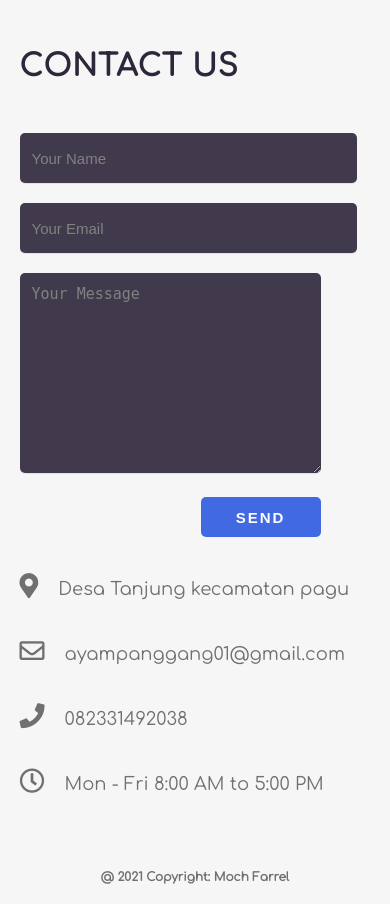
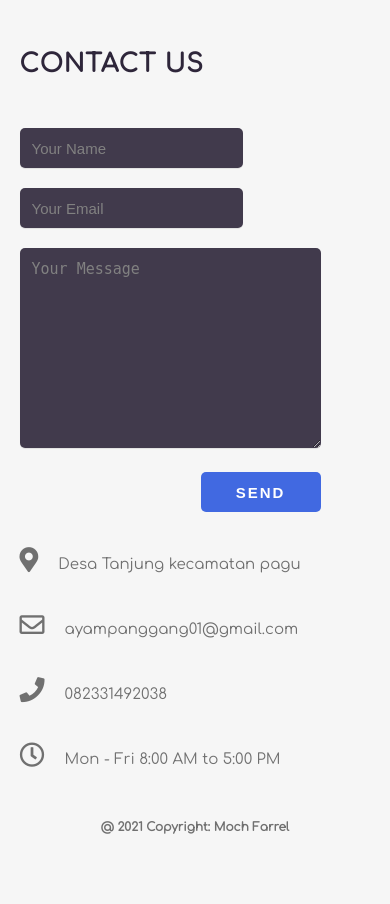
Before and after one commit to mochfarrel06/mochfarrel06.github.io, a PHP site: page /contact.html in a window 390 px wide; the page is wider, and only the part inside the window is pictured. Shown: the part 60-964 px from the top of that part. After the commit the page ends 894 px from the top of that part, so only its background shows below. Run offline with PHP 8.4, Linux system fonts and the light colour scheme.

Commit message:
memodifikasi contact.html

```diff
--- a/css/stylecontact.css
+++ b/css/stylecontact.css
@@ -118,8 +118,9 @@ section{
     display: flex;
     flex-direction: column;
     width: 100%;
-    height: 480px;
-    margin-bottom: 50px;
+    height: 530px;
+    /* margin-bottom: 40px; */
+    /* background-color: rosybrown; */
 }
 
 .atas{
@@ -167,8 +168,8 @@ section{
     background-color: #2E263A;
     color: #fff;
     border: none;
-    width: 337px;
-    height: 50px;
+    max-width: 337px;
+    max-height: 40px;
     padding: 12px;
     font-size: 15px;
     border-radius: 5px;
@@ -219,7 +220,9 @@ section{
 footer{
     padding: 20px;
     text-align: center;
-    margin-top: 50px;
+    /* margin-top: 50px; */
+    /* background-color: red; */
+    /* height: 70px; */
 }
 
 footer h4{
@@ -227,9 +230,6 @@ footer h4{
     font-family: 'Comfortaa', cursive;
     color: #707070;
 }
-
-
-
 
 /* Responsive*/
 
@@ -244,6 +244,11 @@ footer h4{
         width: 60%;
     }
 
+    section{
+       /* background-color: salmon; */
+       height: 70%;
+    }
+
     .bawah{
         flex-direction: column;
     }
@@ -251,7 +256,17 @@ footer h4{
     .icon{
         padding-left: 0;
         margin-top: 20px;
+        font-size: 15px;
     }
+
+
+    .atas h1{
+        font-size: 25px;
+    }
+
+    /* footer{
+        background-color: blue;
+    } */
 
 
 }
```
